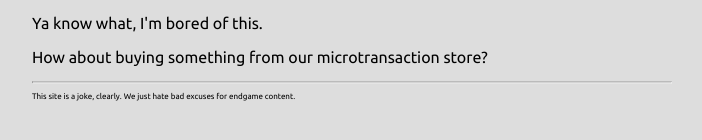
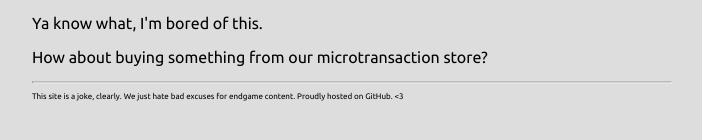
Before and after one commit to xNifty/endgamewtf, a Jekyll site: the page built from index.html, in a window 1280 px wide. Shown: the part 520-660 px from the top of the page, without its empty margins (288-990 px from the left). Built offline with Jekyll 4.4.1, drawn with Linux system fonts in a browser that asks for light colours; nearby versions of some CDN libraries.

Commit message:
Update index.html

```diff
--- a/index.html
+++ b/index.html
@@ -13,5 +13,5 @@ class: home
     <p>Ya know what, I'm bored of this.</p>
     <p>How about buying something from our microtransaction store?</p>
     <hr>
-    <p class="smalltext">This site is a joke, clearly.  We just hate bad excuses for endgame content.</p>
+    <p class="smalltext">This site is a joke, clearly.  We just hate bad excuses for endgame content. Proudly hosted on GitHub. <3</p>
 </div>
```
